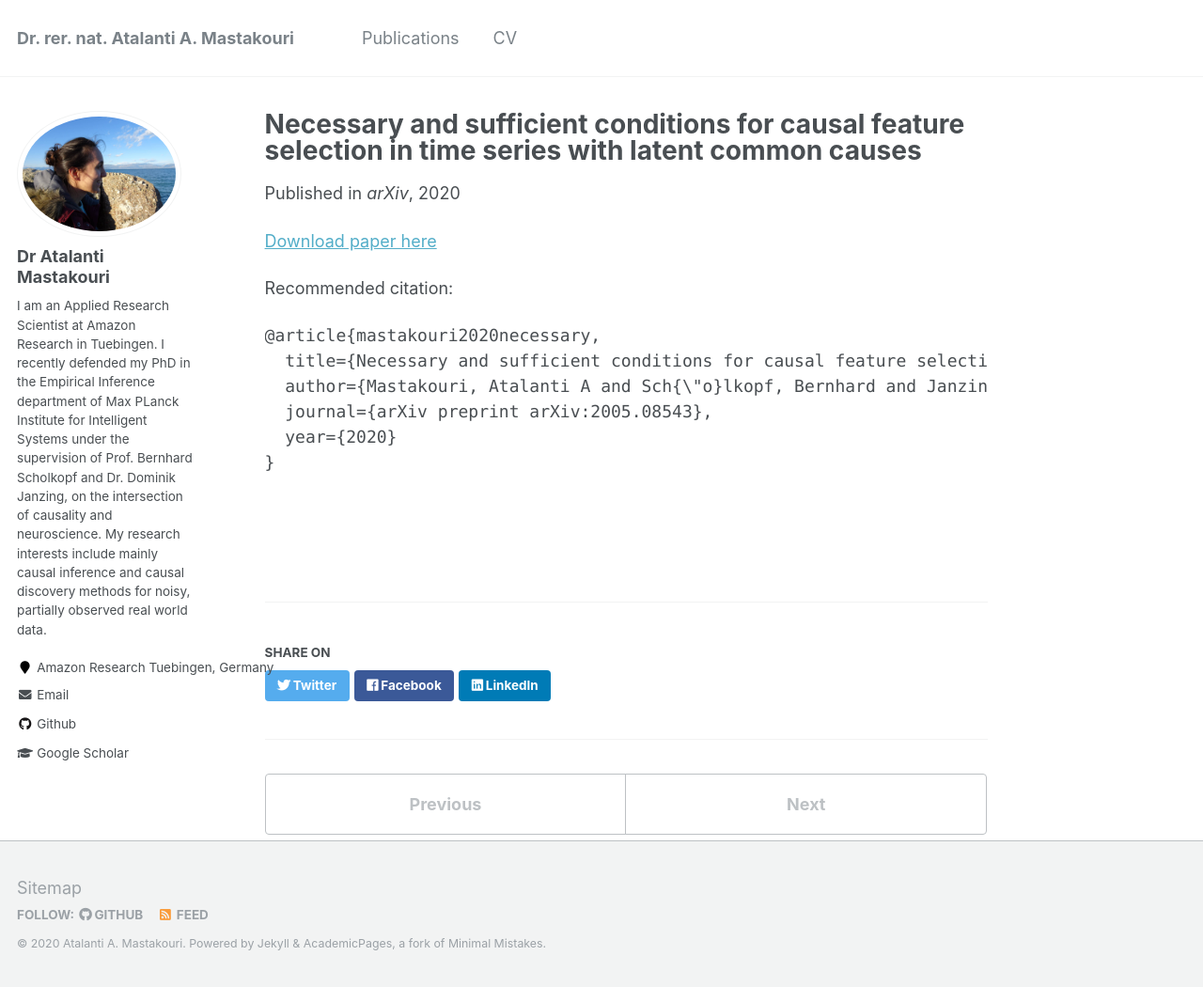
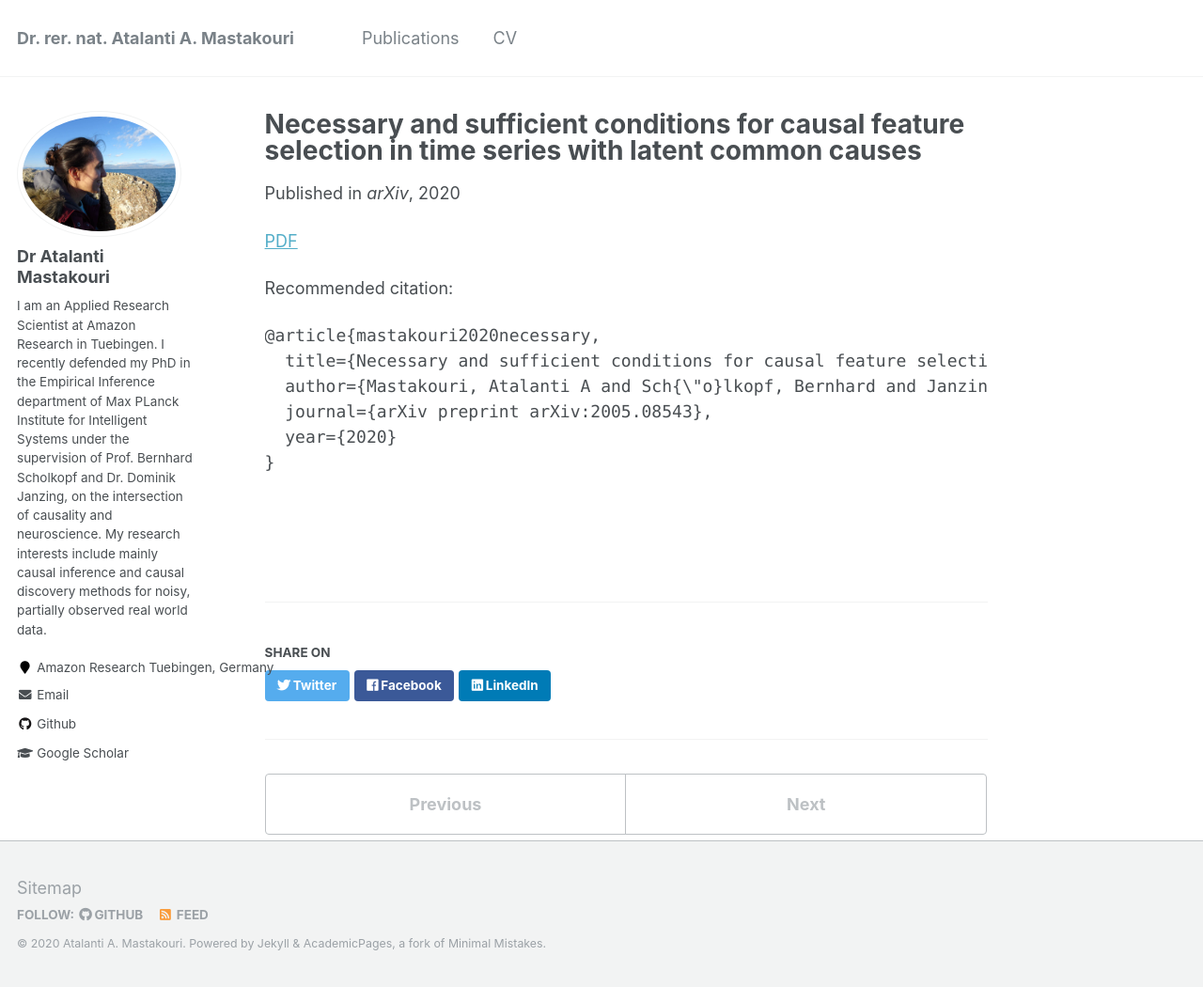
Before and after one commit to atalanti/atalanti.github.io, a Jekyll site: the page built from _publications/2020b-Necessary-and-sufficient-conditions-for-causal-feature-selection-in-time-series-with-latent-common-causes.md, in a window 1280 px wide and 1050 px high. Shown: the whole window at 94% size. Built offline with Jekyll 4.4.1, drawn with Linux system fonts in a browser that asks for light colours.

Commit message:
Update 2020b-Necessary-and-sufficient-conditions-for-causal-feature-selection-in-time-series-with-latent-common-causes.md

````diff
--- a/_publications/2020b-Necessary-and-sufficient-conditions-for-causal-feature-selection-in-time-series-with-latent-common-causes.md
+++ b/_publications/2020b-Necessary-and-sufficient-conditions-for-causal-feature-selection-in-time-series-with-latent-common-causes.md
@@ -7,7 +7,7 @@ venue: 'arXiv'
 paperurl: 'https://arxiv.org/abs/2005.08543'
 ---
 
-[Download paper here](https://arxiv.org/pdf/2005.08543.pdf)
+[PDF](https://arxiv.org/pdf/2005.08543.pdf)
 
 Recommended citation:
 ```Javascript
````
